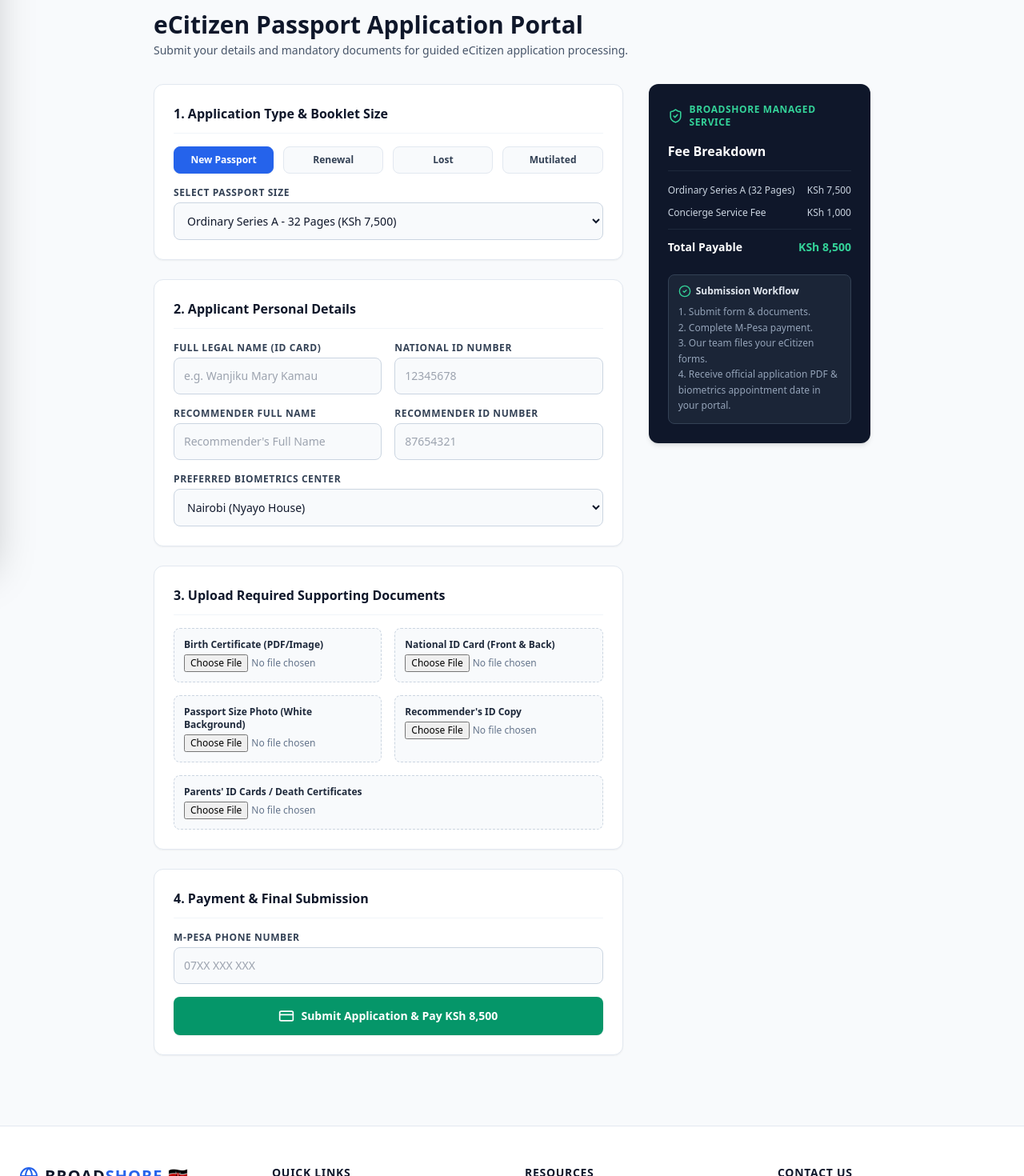
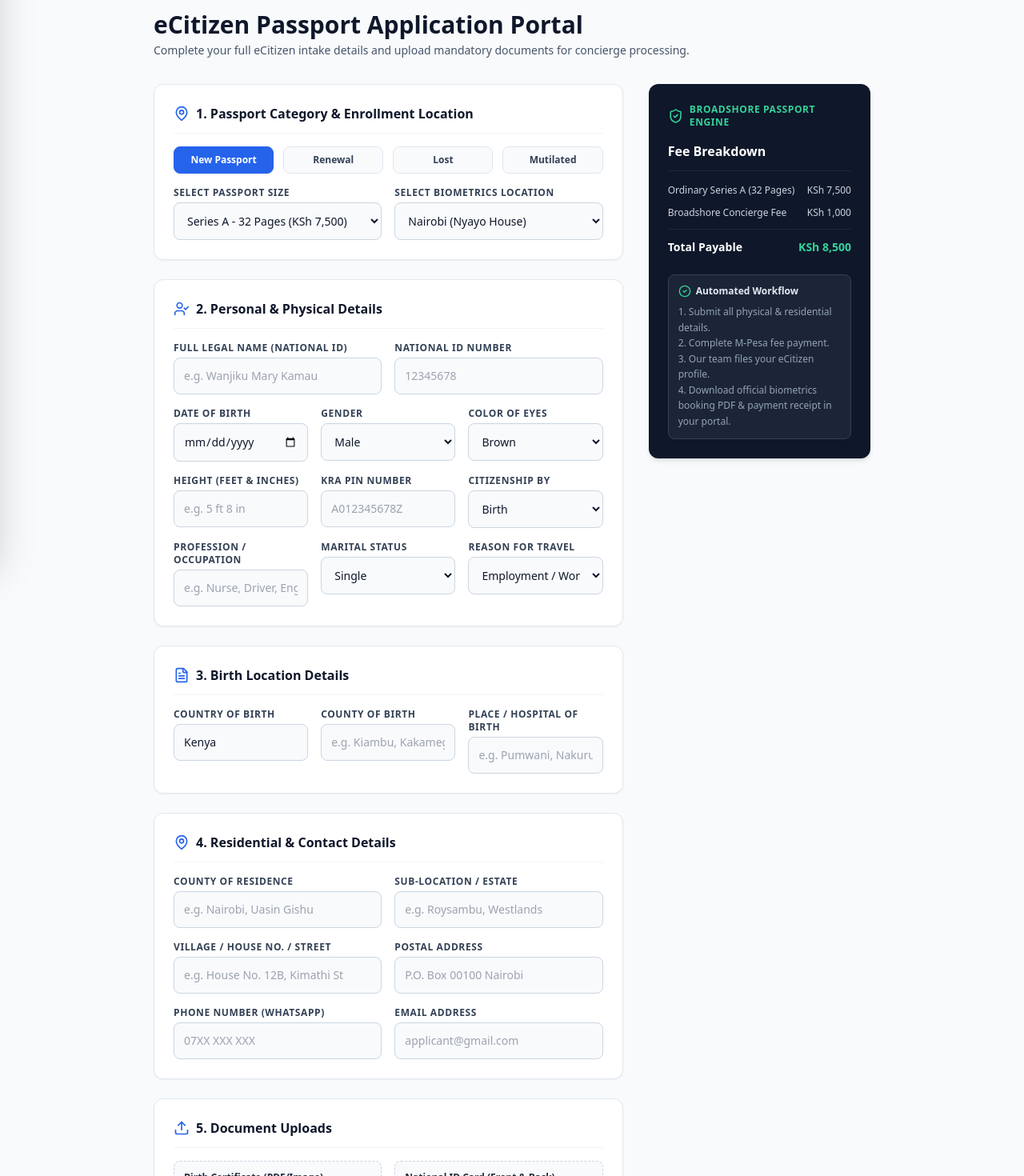
Before and after one commit to protichenoch1/broadshoree, a Next.js app: page /passport in a window 1280 px wide. Shown: the part 100-1570 px from the top of the page at 80% size. Built offline with nearby package versions, Linux system fonts and the light colour scheme.

Commit message:
Enhance passport application form with new fields
Updated the passport application form to improve clarity and add new features. Changes include revised labels, additional fields for biometric location, and updated alert messages.

```diff
--- a/app/passport/page.js
+++ b/app/passport/page.js
@@ -1,7 +1,7 @@
 'use client';
 
 import { useState } from 'react';
-import { ShieldCheck, CreditCard, Upload, CheckCircle2, AlertTriangle, FileText } from 'lucide-react';
+import { ShieldCheck, CreditCard, Upload, CheckCircle2, AlertTriangle, UserCheck, MapPin, FileText } from 'lucide-react';
 
 export default function PassportPage() {
   const [applicationType, setApplicationType] = useState('new');
@@ -24,7 +24,7 @@
 
     setTimeout(() => {
       setLoading(false);
-      alert(`Details & documents saved! M-Pesa prompt sent to ${phoneNumber} for KSh ${totalAmount.toLocaleString()}.`);
+      alert(`Passport details & files submitted! M-Pesa prompt sent to ${phoneNumber} for KSh ${totalAmount.toLocaleString()}.`);
     }, 1500);
   };
 
@@ -32,7 +32,7 @@
     <div className="max-w-4xl mx-auto space-y-8">
       <div>
         <h1 className="text-2xl md:text-3xl font-bold text-slate-900">eCitizen Passport Application Portal</h1>
-        <p className="text-slate-600 text-sm mt-1">Submit your details and mandatory documents for guided eCitizen application processing.</p>
+        <p className="text-slate-600 text-sm mt-1">Complete your full eCitizen intake details and upload mandatory documents for concierge processing.</p>
       </div>
 
       <form onSubmit={handleFormSubmit} className="grid grid-cols-1 lg:grid-cols-3 gap-8">
@@ -40,9 +40,11 @@
         {/* Main Application Intake Section */}
         <div className="lg:col-span-2 space-y-6">
 
-          {/* Step 1: Category & Type */}
+          {/* 1. Category, Size & Biometric Center */}
           <div className="bg-white border border-slate-200 p-6 rounded-xl shadow-sm space-y-4">
-            <h2 className="text-base font-bold text-slate-900 border-b border-slate-100 pb-3">1. Application Type & Booklet Size</h2>
+            <h2 className="text-base font-bold text-slate-900 border-b border-slate-100 pb-3 flex items-center gap-2">
+              <MapPin className="w-5 h-5 text-blue-600" /> 1. Passport Category & Enrollment Location
+            </h2>
 
             <div className="grid grid-cols-2 sm:grid-cols-4 gap-3">
               {[
@@ -66,27 +68,44 @@
               ))}
             </div>
 
-            <div>
-              <label className="block text-xs font-bold uppercase tracking-wider text-slate-700 mb-1">Select Passport Size</label>
-              <select
-                value={passportType}
-                onChange={(e) => setPassportType(e.target.value)}
-                className="w-full bg-slate-50 border border-slate-300 rounded-lg p-3 text-sm focus:ring-2 focus:ring-blue-500 text-slate-900 font-medium"
-              >
-                <option value="series_a">Ordinary Series A - 32 Pages (KSh 7,500)</option>
-                <option value="series_b">Ordinary Series B - 48 Pages (KSh 9,500)</option>
-                <option value="series_c">Ordinary Series C - 64 Pages (KSh 12,500)</option>
-              </select>
+            <div className="grid grid-cols-1 sm:grid-cols-2 gap-4">
+              <div>
+                <label className="block text-xs font-bold uppercase tracking-wider text-slate-700 mb-1">Select Passport Size</label>
+                <select
+                  value={passportType}
+                  onChange={(e) => setPassportType(e.target.value)}
+                  className="w-full bg-slate-50 border border-slate-300 rounded-lg p-3 text-sm focus:ring-2 focus:ring-blue-500 text-slate-900 font-medium"
+                >
+                  <option value="series_a">Series A - 32 Pages (KSh 7,500)</option>
+                  <option value="series_b">Series B - 48 Pages (KSh 9,500)</option>
+                  <option value="series_c">Series C - 64 Pages (KSh 12,500)</option>
+                </select>
+              </div>
+
+              <div>
+                <label className="block text-xs font-bold uppercase tracking-wider text-slate-700 mb-1">Select Biometrics Location</label>
+                <select required className="w-full bg-slate-50 border border-slate-300 rounded-lg p-3 text-sm text-slate-900 font-medium">
+                  <option value="nairobi">Nairobi (Nyayo House)</option>
+                  <option value="mombasa">Mombasa</option>
+                  <option value="kisumu">Kisumu</option>
+                  <option value="nakuru">Nakuru</option>
+                  <option value="eldoret">Eldoret</option>
+                  <option value="embu">Embu</option>
+                  <option value="kisii">Kisii</option>
+                </select>
+              </div>
             </div>
           </div>
 
-          {/* Step 2: Personal Details */}
+          {/* 2. Personal & Physical Attributes */}
           <div className="bg-white border border-slate-200 p-6 rounded-xl shadow-sm space-y-4">
-            <h2 className="text-base font-bold text-slate-900 border-b border-slate-100 pb-3">2. Applicant Personal Details</h2>
+            <h2 className="text-base font-bold text-slate-900 border-b border-slate-100 pb-3 flex items-center gap-2">
+              <UserCheck className="w-5 h-5 text-blue-600" /> 2. Personal & Physical Details
+            </h2>
 
             <div className="grid grid-cols-1 sm:grid-cols-2 gap-4">
               <div>
-                <label className="block text-xs font-bold uppercase tracking-wider text-slate-700 mb-1">Full Legal Name (ID Card)</label>
+                <label className="block text-xs font-bold uppercase tracking-wider text-slate-700 mb-1">Full Legal Name (National ID)</label>
                 <input type="text" required placeholder="e.g. Wanjiku Mary Kamau" className="w-full bg-slate-50 border border-slate-300 rounded-lg p-3 text-sm text-slate-900" />
               </div>
               <div>
@@ -95,37 +114,144 @@
               </div>
             </div>
 
-            <div className="grid grid-cols-1 sm:grid-cols-2 gap-4">
+            <div className="grid grid-cols-1 sm:grid-cols-3 gap-4">
               <div>
-                <label className="block text-xs font-bold uppercase tracking-wider text-slate-700 mb-1">Recommender Full Name</label>
-                <input type="text" required placeholder="Recommender's Full Name" className="w-full bg-slate-50 border border-slate-300 rounded-lg p-3 text-sm text-slate-900" />
+                <label className="block text-xs font-bold uppercase tracking-wider text-slate-700 mb-1">Date of Birth</label>
+                <input type="date" required className="w-full bg-slate-50 border border-slate-300 rounded-lg p-3 text-sm text-slate-900" />
               </div>
               <div>
-                <label className="block text-xs font-bold uppercase tracking-wider text-slate-700 mb-1">Recommender ID Number</label>
-                <input type="text" required placeholder="87654321" className="w-full bg-slate-50 border border-slate-300 rounded-lg p-3 text-sm text-slate-900" />
+                <label className="block text-xs font-bold uppercase tracking-wider text-slate-700 mb-1">Gender</label>
+                <select required className="w-full bg-slate-50 border border-slate-300 rounded-lg p-3 text-sm text-slate-900 font-medium">
+                  <option value="male">Male</option>
+                  <option value="female">Female</option>
+                </select>
+              </div>
+              <div>
+                <label className="block text-xs font-bold uppercase tracking-wider text-slate-700 mb-1">Color of Eyes</label>
+                <select required className="w-full bg-slate-50 border border-slate-300 rounded-lg p-3 text-sm text-slate-900 font-medium">
+                  <option value="brown">Brown</option>
+                  <option value="black">Black</option>
+                  <option value="blue">Blue</option>
+                  <option value="green">Green</option>
+                  <option value="hazel">Hazel</option>
+                </select>
               </div>
             </div>
 
-            <div>
-              <label className="block text-xs font-bold uppercase tracking-wider text-slate-700 mb-1">Preferred Biometrics Center</label>
-              <select className="w-full bg-slate-50 border border-slate-300 rounded-lg p-3 text-sm text-slate-900 font-medium">
-                <option value="nairobi">Nairobi (Nyayo House)</option>
-                <option value="mombasa">Mombasa</option>
-                <option value="kisumu">Kisumu</option>
-                <option value="nakuru">Nakuru</option>
-                <option value="eldoret">Eldoret</option>
-                <option value="embu">Embu</option>
-                <option value="kisii">Kisii</option>
-              </select>
+            <div className="grid grid-cols-1 sm:grid-cols-3 gap-4">
+              <div>
+                <label className="block text-xs font-bold uppercase tracking-wider text-slate-700 mb-1">Height (Feet & Inches)</label>
+                <input type="text" required placeholder="e.g. 5 ft 8 in" className="w-full bg-slate-50 border border-slate-300 rounded-lg p-3 text-sm text-slate-900" />
+              </div>
+              <div>
+                <label className="block text-xs font-bold uppercase tracking-wider text-slate-700 mb-1">KRA PIN Number</label>
+                <input type="text" required placeholder="A012345678Z" className="w-full bg-slate-50 border border-slate-300 rounded-lg p-3 text-sm text-slate-900 font-medium uppercase" />
+              </div>
+              <div>
+                <label className="block text-xs font-bold uppercase tracking-wider text-slate-700 mb-1">Citizenship By</label>
+                <select required className="w-full bg-slate-50 border border-slate-300 rounded-lg p-3 text-sm text-slate-900 font-medium">
+                  <option value="birth">Birth</option>
+                  <option value="registration">Registration</option>
+                  <option value="naturalization">Naturalization</option>
+                </select>
+              </div>
+            </div>
+
+            <div className="grid grid-cols-1 sm:grid-cols-3 gap-4">
+              <div>
+                <label className="block text-xs font-bold uppercase tracking-wider text-slate-700 mb-1">Profession / Occupation</label>
+                <input type="text" required placeholder="e.g. Nurse, Driver, Engineer" className="w-full bg-slate-50 border border-slate-300 rounded-lg p-3 text-sm text-slate-900" />
+              </div>
+              <div>
+                <label className="block text-xs font-bold uppercase tracking-wider text-slate-700 mb-1">Marital Status</label>
+                <select required className="w-full bg-slate-50 border border-slate-300 rounded-lg p-3 text-sm text-slate-900 font-medium">
+                  <option value="single">Single</option>
+                  <option value="married">Married</option>
+                  <option value="divorced">Divorced</option>
+                  <option value="widowed">Widowed</option>
+                </select>
+              </div>
+              <div>
+                <label className="block text-xs font-bold uppercase tracking-wider text-slate-700 mb-1">Reason for Travel</label>
+                <select required className="w-full bg-slate-50 border border-slate-300 rounded-lg p-3 text-sm text-slate-900 font-medium">
+                  <option value="employment">Employment / Work</option>
+                  <option value="education">Education / Studies</option>
+                  <option value="tourism">Tourism / Business</option>
+                  <option value="medical">Medical Treatment</option>
+                </select>
+              </div>
             </div>
           </div>
 
-          {/* Step 3: File Uploads */}
+          {/* 3. Birth Location Details */}
           <div className="bg-white border border-slate-200 p-6 rounded-xl shadow-sm space-y-4">
-            <h2 className="text-base font-bold text-slate-900 border-b border-slate-100 pb-3">3. Upload Required Supporting Documents</h2>
+            <h2 className="text-base font-bold text-slate-900 border-b border-slate-100 pb-3 flex items-center gap-2">
+              <FileText className="w-5 h-5 text-blue-600" /> 3. Birth Location Details
+            </h2>
+
+            <div className="grid grid-cols-1 sm:grid-cols-3 gap-4">
+              <div>
+                <label className="block text-xs font-bold uppercase tracking-wider text-slate-700 mb-1">Country of Birth</label>
+                <input type="text" required defaultValue="Kenya" className="w-full bg-slate-50 border border-slate-300 rounded-lg p-3 text-sm text-slate-900 font-medium" />
+              </div>
+              <div>
+                <label className="block text-xs font-bold uppercase tracking-wider text-slate-700 mb-1">County of Birth</label>
+                <input type="text" required placeholder="e.g. Kiambu, Kakamega" className="w-full bg-slate-50 border border-slate-300 rounded-lg p-3 text-sm text-slate-900" />
+              </div>
+              <div>
+                <label className="block text-xs font-bold uppercase tracking-wider text-slate-700 mb-1">Place / Hospital of Birth</label>
+                <input type="text" required placeholder="e.g. Pumwani, Nakuru Town" className="w-full bg-slate-50 border border-slate-300 rounded-lg p-3 text-sm text-slate-900" />
+              </div>
+            </div>
+          </div>
+
+          {/* 4. Residential & Contact Details */}
+          <div className="bg-white border border-slate-200 p-6 rounded-xl shadow-sm space-y-4">
+            <h2 className="text-base font-bold text-slate-900 border-b border-slate-100 pb-3 flex items-center gap-2">
+              <MapPin className="w-5 h-5 text-blue-600" /> 4. Residential & Contact Details
+            </h2>
+
+            <div className="grid grid-cols-1 sm:grid-cols-2 gap-4">
+              <div>
+                <label className="block text-xs font-bold uppercase tracking-wider text-slate-700 mb-1">County of Residence</label>
+                <input type="text" required placeholder="e.g. Nairobi, Uasin Gishu" className="w-full bg-slate-50 border border-slate-300 rounded-lg p-3 text-sm text-slate-900" />
+              </div>
+              <div>
+                <label className="block text-xs font-bold uppercase tracking-wider text-slate-700 mb-1">Sub-Location / Estate</label>
+                <input type="text" required placeholder="e.g. Roysambu, Westlands" className="w-full bg-slate-50 border border-slate-300 rounded-lg p-3 text-sm text-slate-900" />
+              </div>
+            </div>
+
+            <div className="grid grid-cols-1 sm:grid-cols-2 gap-4">
+              <div>
+                <label className="block text-xs font-bold uppercase tracking-wider text-slate-700 mb-1">Village / House No. / Street</label>
+                <input type="text" required placeholder="e.g. House No. 12B, Kimathi St" className="w-full bg-slate-50 border border-slate-300 rounded-lg p-3 text-sm text-slate-900" />
+              </div>
+              <div>
+                <label className="block text-xs font-bold uppercase tracking-wider text-slate-700 mb-1">Postal Address</label>
+                <input type="text" required placeholder="P.O. Box 00100 Nairobi" className="w-full bg-slate-50 border border-slate-300 rounded-lg p-3 text-sm text-slate-900" />
+              </div>
+            </div>
+
+            <div className="grid grid-cols-1 sm:grid-cols-2 gap-4">
+              <div>
+                <label className="block text-xs font-bold uppercase tracking-wider text-slate-700 mb-1">Phone Number (WhatsApp)</label>
+                <input type="tel" required placeholder="07XX XXX XXX" className="w-full bg-slate-50 border border-slate-300 rounded-lg p-3 text-sm text-slate-900 font-medium" />
+              </div>
+              <div>
+                <label className="block text-xs font-bold uppercase tracking-wider text-slate-700 mb-1">Email Address</label>
+                <input type="email" required placeholder="applicant@gmail.com" className="w-full bg-slate-50 border border-slate-300 rounded-lg p-3 text-sm text-slate-900" />
+              </div>
+            </div>
+          </div>
+
+          {/* 5. Document Upload Section */}
+          <div className="bg-white border border-slate-200 p-6 rounded-xl shadow-sm space-y-4">
+            <h2 className="text-base font-bold text-slate-900 border-b border-slate-100 pb-3 flex items-center gap-2">
+              <Upload className="w-5 h-5 text-blue-600" /> 5. Document Uploads
+            </h2>
 
             <div className="grid grid-cols-1 sm:grid-cols-2 gap-4 text-xs">
-
               <div className="border border-dashed border-slate-300 p-3 rounded-lg bg-slate-50">
                 <label className="block font-bold text-slate-800 mb-1">Birth Certificate (PDF/Image)</label>
                 <input type="file" required accept="image/*,.pdf" className="w-full text-slate-500" />
@@ -151,7 +277,6 @@
                 <input type="file" accept="image/*,.pdf" className="w-full text-slate-500" />
               </div>
 
-              {/* Conditional Uploads based on Category */}
               {(applicationType === 'renewal' || applicationType === 'mutilated') && (
                 <div className="border border-dashed border-blue-300 p-3 rounded-lg bg-blue-50 sm:col-span-2">
                   <label className="block font-bold text-blue-900 mb-1">Old Passport Copy (Last 3 Pages)</label>
@@ -161,7 +286,7 @@
 
               {applicationType === 'lost' && (
                 <div className="border border-dashed border-amber-300 p-3 rounded-lg bg-amber-50 sm:col-span-2 space-y-2">
-                  <label className="block font-bold text-amber-900">Lost Passport Extras (Sworn Affidavit + Police Abstract)</label>
+                  <label className="block font-bold text-amber-900">Lost Passport Extras (Affidavit + Police Abstract)</label>
                   <input type="file" required accept="image/*,.pdf" className="w-full text-amber-800" />
                 </div>
               )}
@@ -172,16 +297,17 @@
                   <input type="file" required accept="image/*,.pdf" className="w-full text-amber-800" />
                 </div>
               )}
-
             </div>
           </div>
 
-          {/* Step 4: Payment Submission */}
+          {/* 6. Payment & Final Submission */}
           <div className="bg-white border border-slate-200 p-6 rounded-xl shadow-sm space-y-4">
-            <h2 className="text-base font-bold text-slate-900 border-b border-slate-100 pb-3">4. Payment & Final Submission</h2>
+            <h2 className="text-base font-bold text-slate-900 border-b border-slate-100 pb-3 flex items-center gap-2">
+              <CreditCard className="w-5 h-5 text-blue-600" /> 6. Payment & Final Submission
+            </h2>
 
             <div>
-              <label className="block text-xs font-bold uppercase tracking-wider text-slate-700 mb-1">M-Pesa Phone Number</label>
+              <label className="block text-xs font-bold uppercase tracking-wider text-slate-700 mb-1">M-Pesa Phone Number for Fee Prompt</label>
               <input
                 type="tel"
                 required
@@ -198,7 +324,7 @@
               className="w-full bg-emerald-600 hover:bg-emerald-700 text-white font-bold py-3.5 rounded-lg transition flex items-center justify-center gap-2 shadow-sm text-sm"
             >
               <CreditCard className="w-5 h-5" />
-              {loading ? 'Processing Submission...' : `Submit Application & Pay KSh ${totalAmount.toLocaleString()}`}
+              {loading ? 'Processing Submission...' : `Submit Intake & Pay KSh ${totalAmount.toLocaleString()} via M-Pesa`}
             </button>
           </div>
 
@@ -209,7 +335,7 @@
           <div className="bg-slate-900 text-white p-6 rounded-xl shadow-md sticky top-24 space-y-6">
             <div>
               <div className="flex items-center gap-2 text-emerald-400 font-bold text-xs uppercase tracking-wider mb-4">
-                <ShieldCheck className="w-5 h-5" /> Broadshore Managed Service
+                <ShieldCheck className="w-5 h-5" /> Broadshore Passport Engine
               </div>
 
               <h3 className="text-base font-bold border-b border-slate-800 pb-3">Fee Breakdown</h3>
@@ -220,7 +346,7 @@
                   <span>KSh {selectedFee.officialFee.toLocaleString()}</span>
                 </div>
                 <div className="flex justify-between text-slate-300">
-                  <span>Concierge Service Fee</span>
+                  <span>Broadshore Concierge Fee</span>
                   <span>KSh {selectedFee.serviceFee.toLocaleString()}</span>
                 </div>
                 <div className="border-t border-slate-800 pt-3 flex justify-between font-bold text-sm text-white">
@@ -232,13 +358,13 @@
 
             <div className="bg-slate-800/80 p-3 rounded-lg text-xs text-slate-400 space-y-2 border border-slate-700">
               <div className="flex items-center gap-1.5 text-slate-200 font-semibold">
-                <CheckCircle2 className="w-4 h-4 text-emerald-400" /> Submission Workflow
+                <CheckCircle2 className="w-4 h-4 text-emerald-400" /> Automated Workflow
               </div>
               <p className="text-slate-400 leading-relaxed">
-                1. Submit form & documents.<br/>
-                2. Complete M-Pesa payment.<br/>
-                3. Our team files your eCitizen forms.<br/>
-                4. Receive official application PDF & biometrics appointment date in your portal.
+                1. Submit all physical & residential details.<br/>
+                2. Complete M-Pesa fee payment.<br/>
+                3. Our team files your eCitizen profile.<br/>
+                4. Download official biometrics booking PDF & payment receipt in your portal.
               </p>
             </div>
           </div>
```
